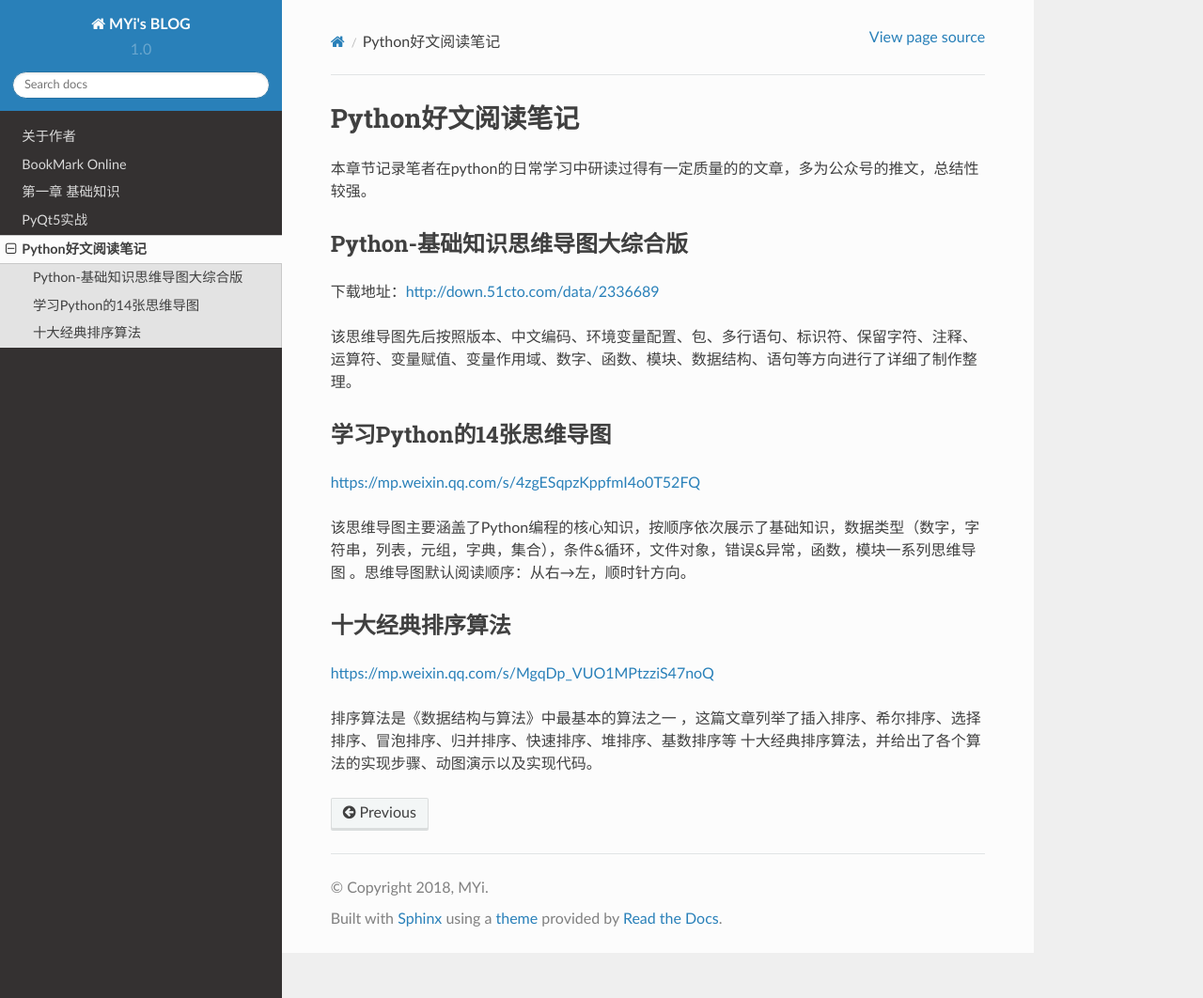
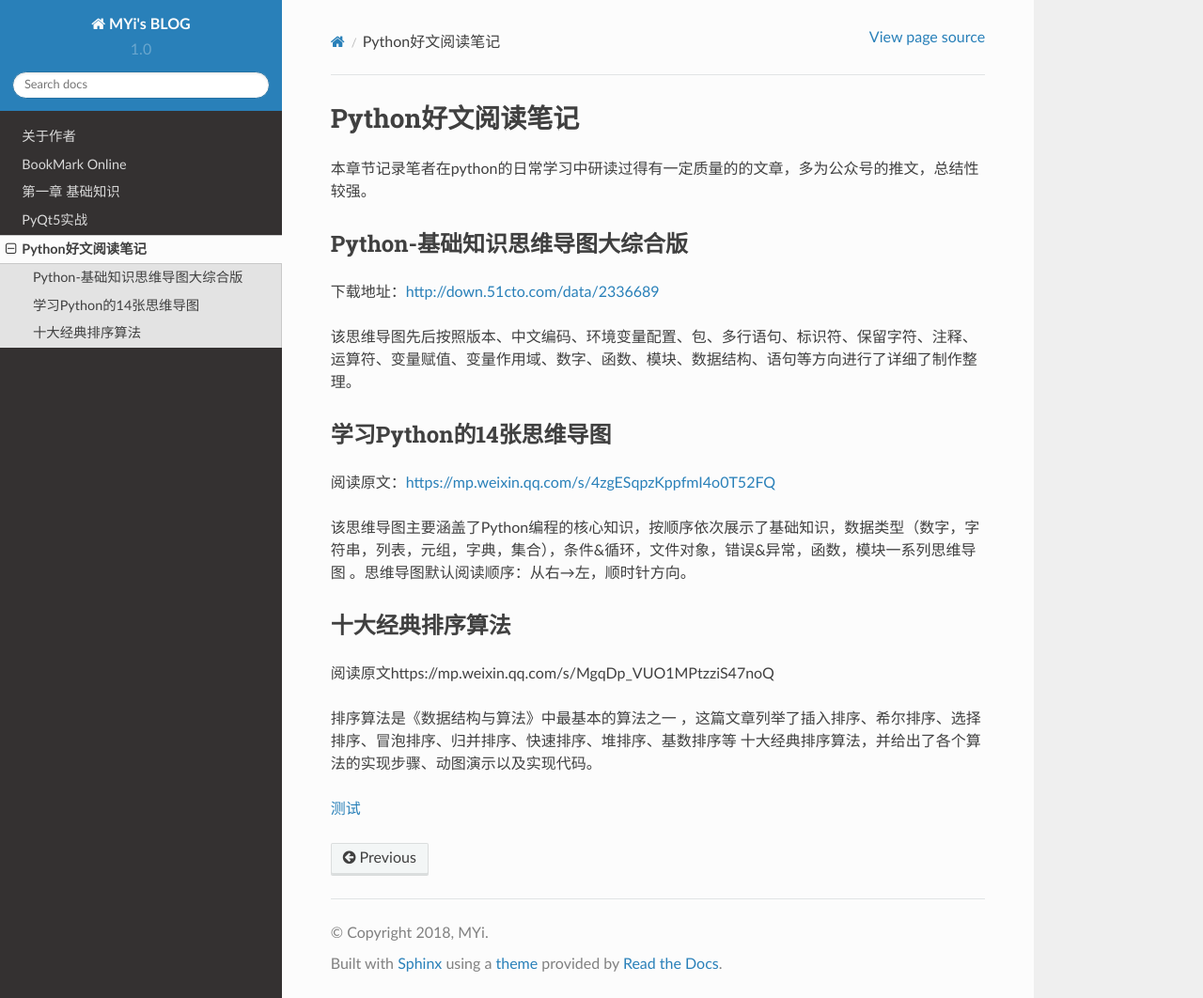
Before and after one commit to yixiaomu001/MYi-BLOG, a Sphinx documentation site: the page built from source/articleread.rst, in a window 1280 px wide and 1062 px high. Shown: the whole window at 94% size. Built offline with Sphinx 7.4.7 and the Read the Docs theme 2.0.0, drawn with Linux system fonts in a browser that asks for light colours.

Commit message:
修改文件

```diff
--- a/source/articleread.rst
+++ b/source/articleread.rst
@@ -13,7 +13,7 @@ Python-基础知识思维导图大综合版
 学习Python的14张思维导图
 ------------------------
 
-https://mp.weixin.qq.com/s/4zgESqpzKppfmI4o0T52FQ
+阅读原文：https://mp.weixin.qq.com/s/4zgESqpzKppfmI4o0T52FQ
 
 该思维导图主要涵盖了Python编程的核心知识，按顺序依次展示了基础知识，数据类型（数字，字符串，列表，元组，字典，集合），条件&循环，文件对象，错误&异常，函数，模块一系列思维导图
 。思维导图默认阅读顺序：从右→左，顺时针方向。
@@ -21,8 +21,10 @@ https://mp.weixin.qq.com/s/4zgESqpzKppfmI4o0T52FQ
 十大经典排序算法
 ----------------
 
-https://mp.weixin.qq.com/s/MgqDp_VUO1MPtzziS47noQ
+阅读原文https://mp.weixin.qq.com/s/MgqDp_VUO1MPtzziS47noQ
 
 排序算法是《数据结构与算法》中最基本的算法之一
 ，这篇文章列举了插入排序、希尔排序、选择排序、冒泡排序、归并排序、快速排序、堆排序、基数排序等
 十大经典排序算法，并给出了各个算法的实现步骤、动图演示以及实现代码。
+
+`测试 <http://bbs.51cto.com/thread-1551981-1.html>`__
```
